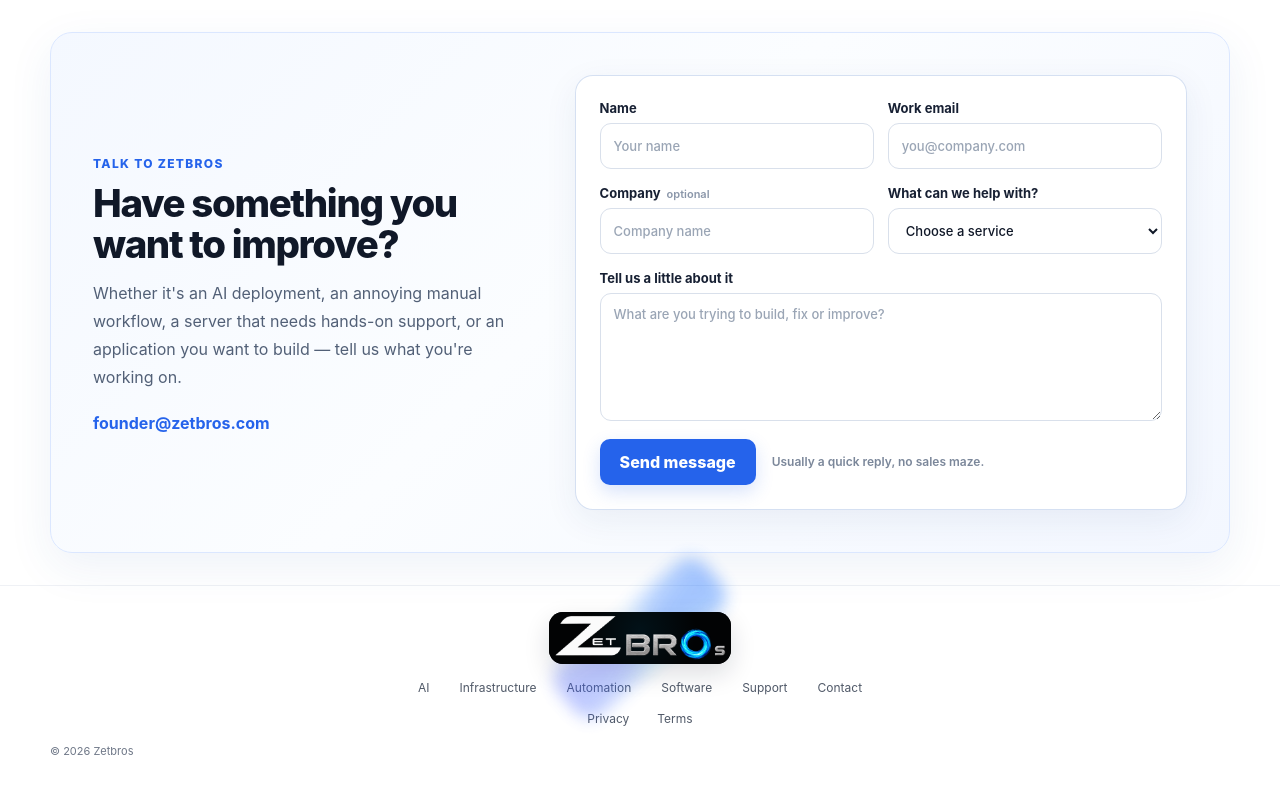
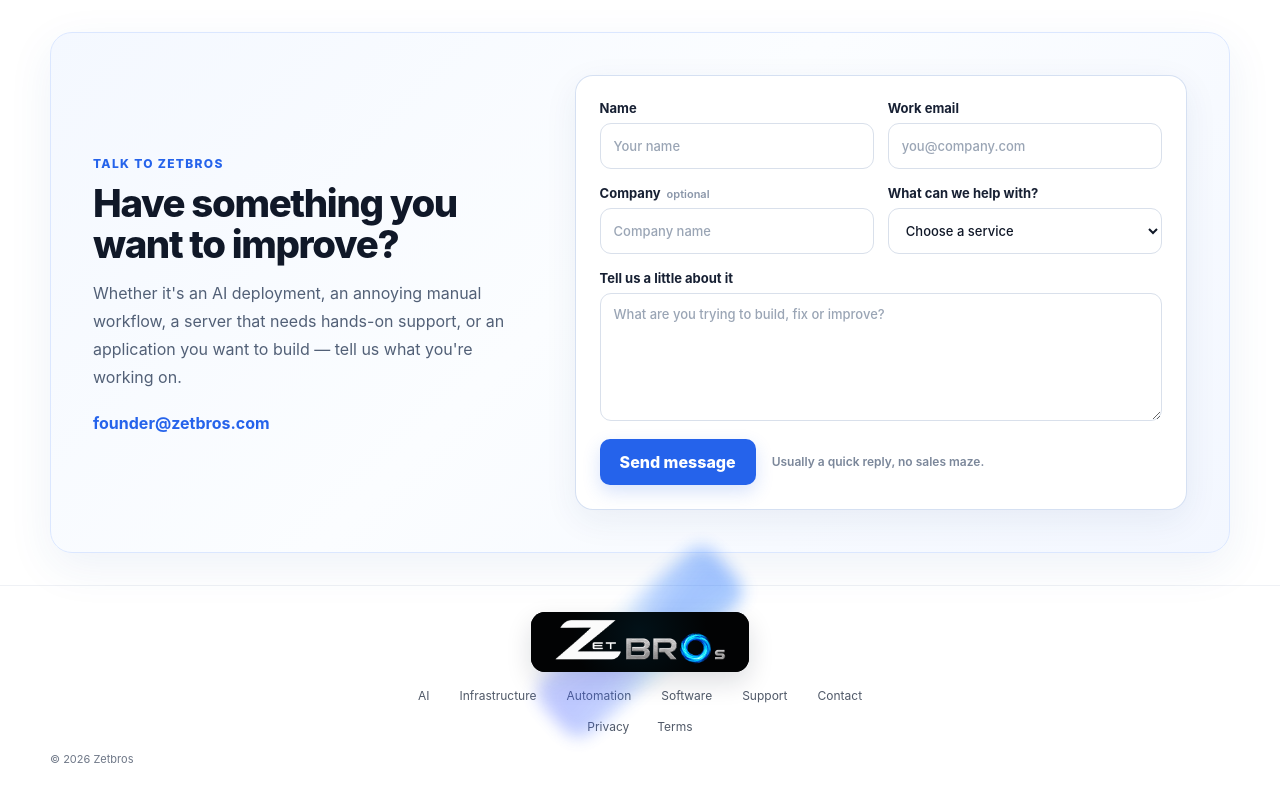
Before and after one commit to Logan17de/zetbros.com, a Next.js app: page / in a window 1280 px wide. Shown: the part 2750-3550 px from the top of the page. Built offline with nearby package versions, Linux system fonts and the light colour scheme.

Commit message:
Support centered hero logo presentation

```diff
--- a/app/logo.tsx
+++ b/app/logo.tsx
@@ -1,19 +1,28 @@
 type LogoProps = {
   small?: boolean;
+  hero?: boolean;
 };
 
-export default function Logo({ small = false }: LogoProps) {
+export default function Logo({ small = false, hero = false }: LogoProps) {
+  const wrapClass = [
+    "brandImageWrap",
+    small ? "brandImageSmallWrap" : "",
+    hero ? "brandImageHeroWrap" : "",
+  ]
+    .filter(Boolean)
+    .join(" ");
+
+  const imageClass = [
+    "brandImage",
+    small ? "brandImageSmall" : "",
+    hero ? "brandImageHero" : "",
+  ]
+    .filter(Boolean)
+    .join(" ");
+
   return (
-    <a
-      className={`brandImageWrap ${small ? "brandImageSmall" : ""}`}
-      href="/#top"
-      aria-label="Zetbros home"
-    >
-      <img
-        className="brandImage"
-        src="/zetbros-logo.png"
-        alt="Zetbros"
-      />
+    <a className={wrapClass} href="/#top" aria-label="Zetbros home">
+      <img className={imageClass} src="/zetbros-logo.png" alt="Zetbros" />
     </a>
   );
 }
```
